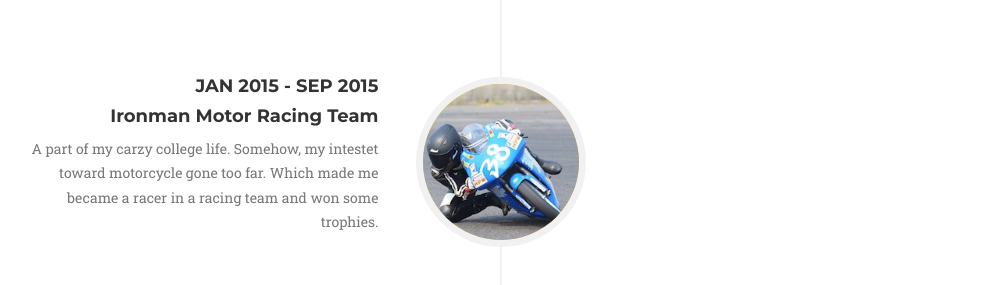
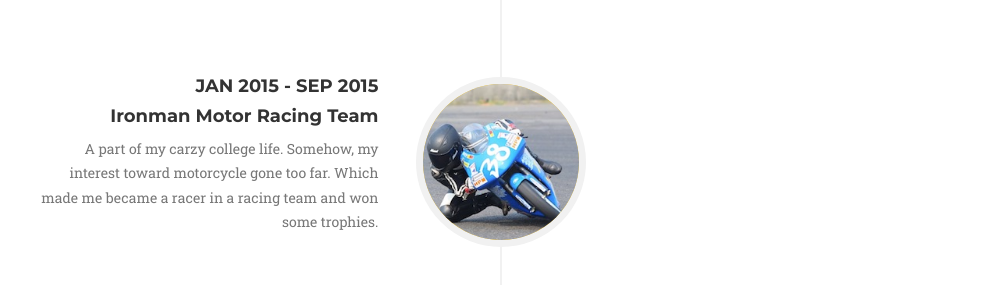
Before and after one commit to RichardYang40148/RichardYang40148.github.io, a website: page index.html in a window 1280 px wide. Shown: the part 3880-4165 px from the top of the page, without its empty margins (139-1138 px from the left). Drawn offline with nearby package versions, Linux system fonts and the light colour scheme; a web font is replaced by a local one.

Commit message:
fix typo

```diff
--- a/index.html
+++ b/index.html
@@ -280,7 +280,7 @@
                                     <h4 class="subheading">Ironman Motor Racing Team</h4>
                                 </div>
                                 <div class="timeline-body">
-                                    <p class="text-muted">A part of my carzy college life. Somehow, my intestet toward motorcycle gone too far. Which made me became a racer in a racing team and won some trophies.</p>
+                                    <p class="text-muted">A part of my carzy college life. Somehow, my interest toward motorcycle gone too far. Which made me became a racer in a racing team and won some trophies.</p>
                                 </div>
                             </div>
                         </li>
```
